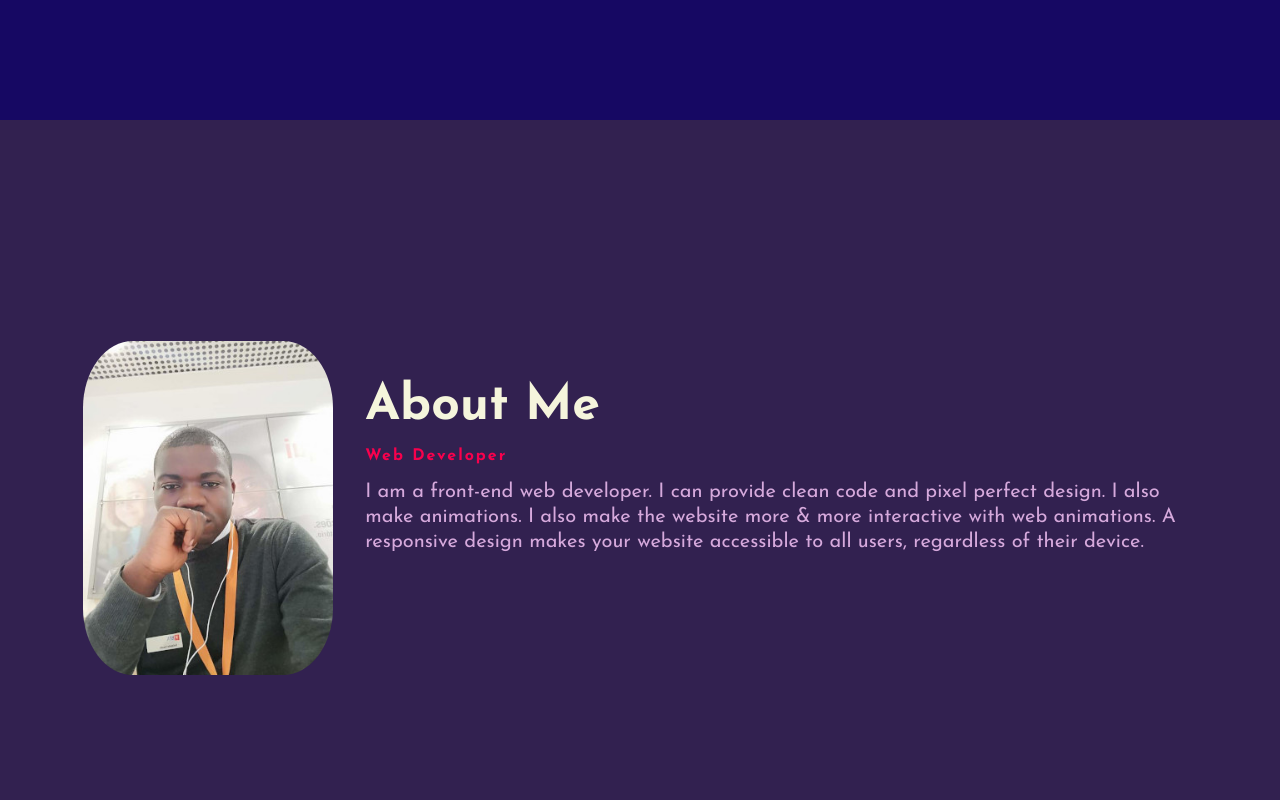
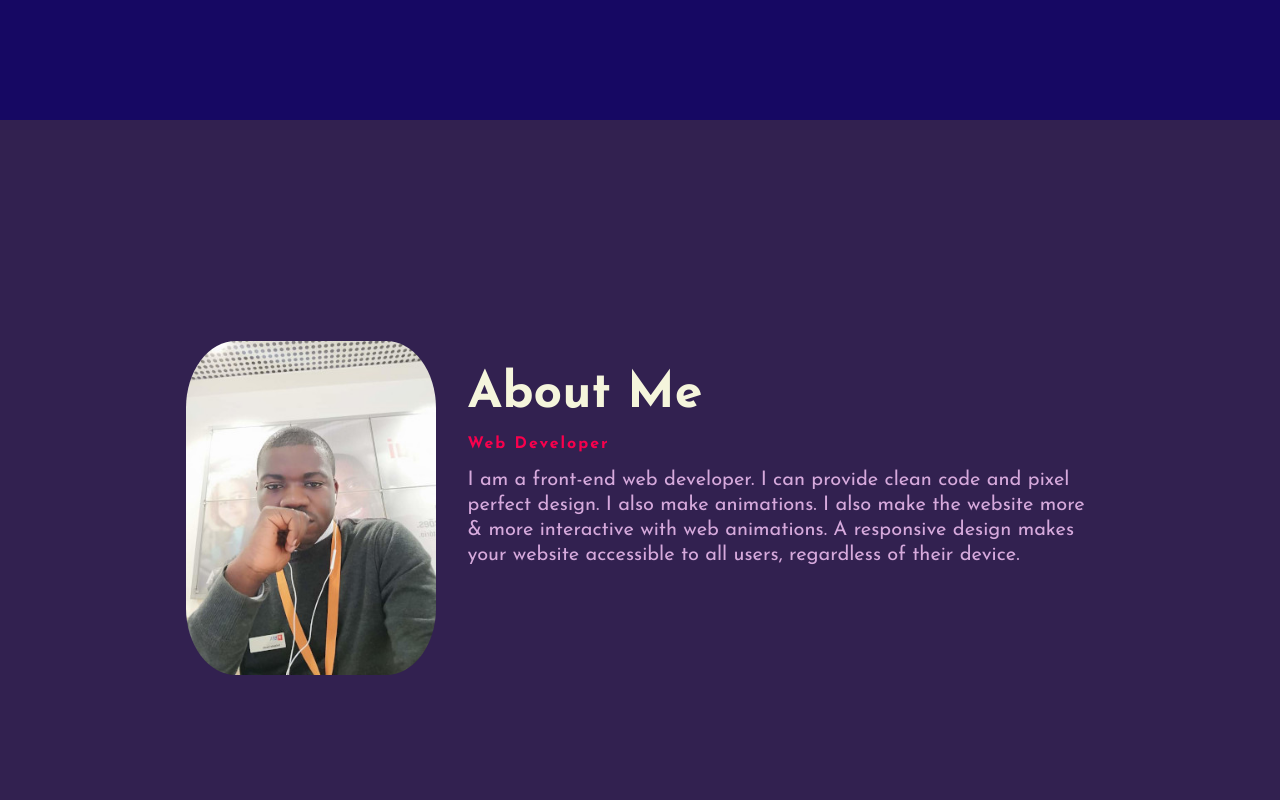
Before and after one commit to FelizardoCaculo/my_portfolio, a website: page src/assets/pages/index.html in a window 1280 px wide. Shown: the part 680-1480 px from the top of the page. Drawn offline with Linux system fonts and the light colour scheme.

Commit message:
Reajustando a imagem da Segunda Página com a primeira

```diff
--- a/src/assets/css/style.css
+++ b/src/assets/css/style.css
@@ -113,8 +113,8 @@ img {
     position: relative;
     align-items: center;
     justify-content: space-between;
-    padding-left: 4%;
-    padding-right: 4%;
+    padding-left: 12%;
+    padding-right: 12%;
     }
 
 .about-text h2 {
```
